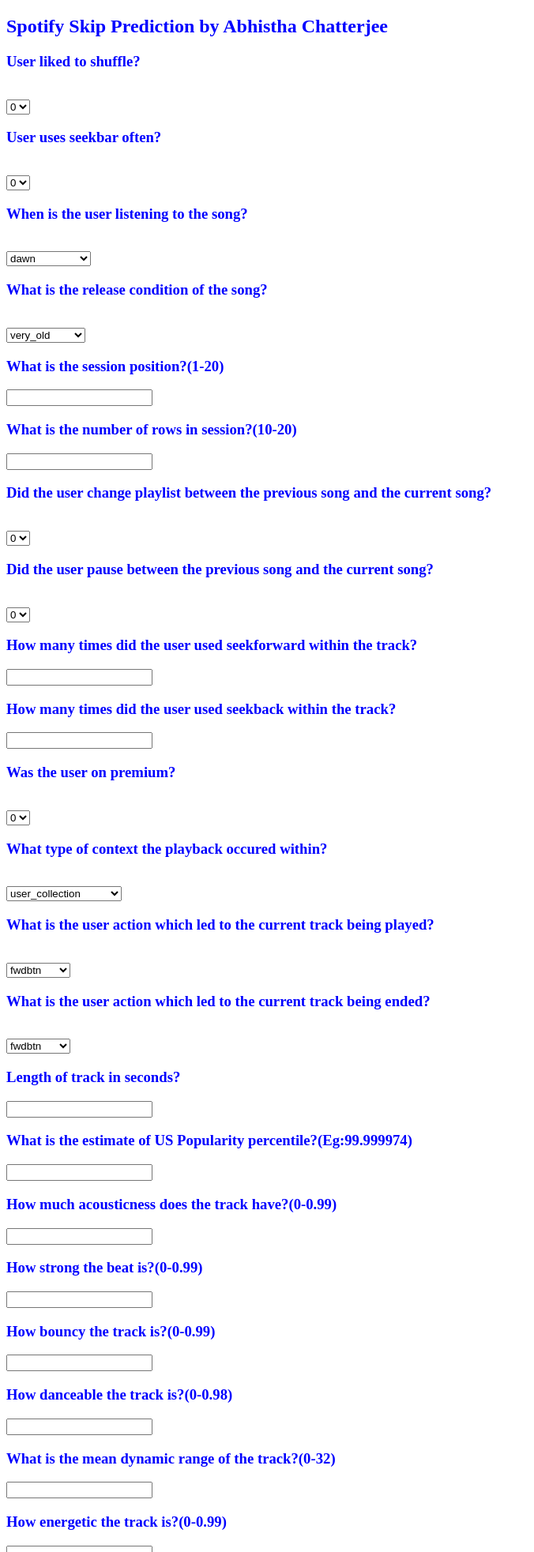
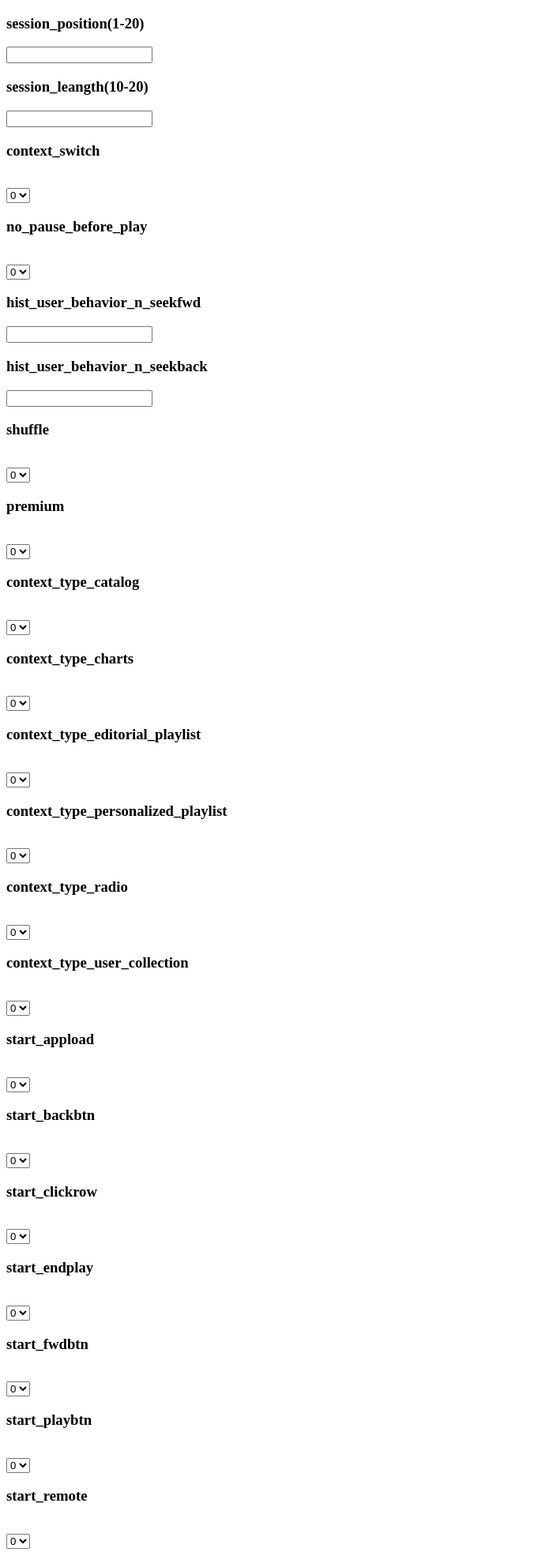
Before and after one commit to samyak2001/spotify, a Flask app: page / in a window 1280 px wide. Shown: the top 1965 px of the page at 79% size, without its empty margins (0-676 px from the left). Run offline with Flask 2, Linux system fonts and the light colour scheme; parts of the project's set-up code (start-up, migrations or seed data) failed here and were passed over.

Commit message:
Update index.html

```diff
--- a/templates/index.html
+++ b/templates/index.html
@@ -1,3 +1,4 @@
+
 <!DOCTYPE html>
 <html lang="en">
 
@@ -8,193 +9,240 @@
 </head>
 
 <body>
+        <form action="{{ url_for('predict')}}" method="post">
 
-    <div style="color:blue">
-        <form action="{{ url_for('predict')}}" method="post">
-            <h2>Spotify Skip Prediction by Abhistha Chatterjee</h2>
+
+            <h3>session_position(1-20)</h3>
+            <input id="session_position" name="session_position" type="number ">
+
+            <h3>session_leangth(10-20)</h3>
+            <input id="session_length" name="session_length" type="number ">
 
             </select>
-            <h3>User liked to shuffle?</h3><br><select name="hist_user_behavior_is_shuffle" id="hist_user_behavior_is_shuffle" required="required">
+            <h3>context_switch</h3><br><select name="context_switch" id="context_switch" required="required">
                 <option value="0">0</option>
                 <option value="1">1</option>
             </select>
 
             </select>
-            <h3>User uses seekbar often?</h3><br><select name="hist_user_seek_behavior" id="hist_user_seek_behavior" required="required">
+            <h3>no_pause_before_play</h3><br><select name="no_pause_before_play" id="no_pause_before_play" required="required">
+                <option value="0">0</option>
+                <option value="1">1</option>
+            </select>
+
+            <h3>hist_user_behavior_n_seekfwd</h3>
+            <input id="hist_user_behavior_n_seekfwd" name="hist_user_behavior_n_seekfwd" type="number ">
+
+            <h3>hist_user_behavior_n_seekback</h3>
+            <input id="hist_user_behavior_n_seekback" name="hist_user_behavior_n_seekback" type="number ">
+
+            </select>
+            <h3>shuffle</h3><br><select name="hist_user_behavior_is_shuffle" id="hist_user_behavior_is_shuffle" required="required">
                 <option value="0">0</option>
                 <option value="1">1</option>
             </select>
 
             </select>
-            <h3>When is the user listening to the song?</h3><br><select name="time_of_day" id="time_of_day" required="required">
-                <option value="dawn">dawn</option>
-                <option value="early_morning">early_morning</option>
-                <option value="morning">morning</option>
-                <option value="mid_morning">mid_morning</option>
-                <option value="noon">noon</option>
-                <option value="afternoon">afternoon</option>
-                <option value="evening">evening</option>
-                <option value="night">night</option>
-            </select>
-
-            </select>
-            <h3>What is the release condition of the song?</h3><br><select name="release_condition" id="release_condition" required="required">
-                <option value="very_old">very_old</option>
-                <option value="old">old</option>
-                <option value="relatively_old">relatively_old</option>
-                <option value="new">new</option>
-                <option value="mordern">mordern</option>
-                <option value="latest">latest</option>
-            </select>
-
-            <h3>What is the session position?(1-20)</h3>
-            <input id="session_position" name="session_position" type="number ">
-
-            <h3>What is the number of rows in session?(10-20)</h3>
-            <input id="session_length" name="session_length" type="number ">
-
-            </select>
-            <h3>Did the user change playlist between the previous song and the current song?</h3><br><select name="context_switch" id="context_switch" required="required">
+            <h3>premium</h3><br><select name="premium" id="premium" required="required">
                 <option value="0">0</option>
                 <option value="1">1</option>
             </select>
 
+
             </select>
-            <h3>Did the user pause between the previous song and the current song?</h3><br><select name="no_pause_before_play" id="no_pause_before_play" required="required">
+            <h3>context_type_catalog</h3><br><select name="context_type_catalog" id="context_type_catalog" required="required">
+                <option value="0">0</option>
+                <option value="1">1</option>
+            </select>
+            </select>
+            <h3>context_type_charts</h3><br><select name="context_type_charts" id="context_type_charts" required="required">
+                <option value="0">0</option>
+                <option value="1">1</option>
+            </select>
+            </select>
+            <h3>context_type_editorial_playlist</h3><br><select name="context_type_editorial_playlist" id="context_type_editorial_playlist" required="required">
+                <option value="0">0</option>
+                <option value="1">1</option>
+            </select>
+            </select>
+            <h3>context_type_personalized_playlist</h3><br><select name="context_type_personalized_playlist" id="context_type_personalized_playlist" required="required">
+                <option value="0">0</option>
+                <option value="1">1</option>
+            </select>
+            </select>
+            <h3>context_type_radio</h3><br><select name="context_type_radio" id="context_type_radio" required="required">
+                <option value="0">0</option>
+                <option value="1">1</option>
+            </select>
+            </select>
+            <h3>context_type_user_collection</h3><br><select name="context_type_user_collection" id="context_type_user_collection" required="required">
+                <option value="0">0</option>
+                <option value="1">1</option>
+            </select>
+            </select>
+            <h3>start_appload</h3><br><select name="hist_user_behavior_start_appload" id="hist_user_behavior_start_appload" required="required">
+                <option value="0">0</option>
+                <option value="1">1</option>
+            </select>
+            </select>
+            <h3>start_backbtn</h3><br><select name="hist_user_behavior_start_backbtn" id="hist_user_behavior_start_backbtn" required="required">
+                <option value="0">0</option>
+                <option value="1">1</option>
+            </select>
+            </select>
+            <h3>start_clickrow</h3><br><select name="hist_user_behavior_start_clickrow" id="hist_user_behavior_start_clickrow" required="required">
+                <option value="0">0</option>
+                <option value="1">1</option>
+            </select>
+            </select>
+            <h3>start_endplay</h3><br><select name="hist_user_behavior_start_endplay" id="hist_user_behavior_start_endplay" required="required">
+                <option value="0">0</option>
+                <option value="1">1</option>
+            </select>
+            </select>
+            <h3>start_fwdbtn</h3><br><select name="hist_user_behavior_start_fwdbtn" id="hist_user_behavior_start_fwdbtn" required="required">
+                <option value="0">0</option>
+                <option value="1">1</option>
+            </select>
+            </select>
+            <h3>start_playbtn</h3><br><select name="hist_user_behavior_start_playbtn" id="hist_user_behavior_start_playbtn" required="required">
+                <option value="0">0</option>
+                <option value="1">1</option>
+            </select>
+            </select>
+            <h3>start_remote</h3><br><select name="hist_user_behavior_start_remote" id="hist_user_behavior_start_remote" required="required">
+                <option value="0">0</option>
+                <option value="1">1</option>
+            </select>
+            </select>
+            <h3>start_trackdone</h3><br><select name="hist_user_behavior_start_trackdone" id="hist_user_behavior_start_trackdone" required="required">
+                <option value="0">0</option>
+                <option value="1">1</option>
+            </select>
+            </select>
+            <h3>start_trackerror</h3><br><select name="hist_user_behavior_start_trackerror" id="hist_user_behavior_start_trackerror" required="required">
+                <option value="0">0</option>
+                <option value="1">1</option>
+            </select>
+            </select>
+            <h3>end_backbtn</h3><br><select name="hist_user_behavior_end_backbtn" id="hist_user_behavior_end_backbtn" required="required">
+                <option value="0">0</option>
+                <option value="1">1</option>
+            </select>
+            </select>
+            <h3>end_clickrow</h3><br><select name="hist_user_behavior_end_clickrow" id="hist_user_behavior_end_clickrow" required="required">
+                <option value="0">0</option>
+                <option value="1">1</option>
+            </select>
+            </select>
+            <h3>end_endplay</h3><br><select name="hist_user_behavior_end_endplay" id="hist_user_behavior_end_endplay" required="required">
+                <option value="0">0</option>
+                <option value="1">1</option>
+            </select>
+            </select>
+            <h3>end_fwdbtn</h3><br><select name="hist_user_behavior_end_fwdbtn" id="hist_user_behavior_end_fwdbtn" required="required">
+                <option value="0">0</option>
+                <option value="1">1</option>
+            </select>
+            </select>
+            <h3>end_logout</h3><br><select name="hist_user_behavior_end_logout" id="hist_user_behavior_end_logout" required="required">
+                <option value="0">0</option>
+                <option value="1">1</option>
+            </select>
+            </select>
+            <h3>end_remote</h3><br><select name="hist_user_behavior_end_remote" id="hist_user_behavior_end_remote" required="required">
+                <option value="0">0</option>
+                <option value="1">1</option>
+            </select>
+            </select>
+            <h3>end_trackdone</h3><br><select name="hist_user_behavior_end_trackdone" id="hist_user_behavior_end_trackdone" required="required">
                 <option value="0">0</option>
                 <option value="1">1</option>
             </select>
 
-            <h3>How many times did the user used seekforward within the track?</h3>
-            <input id="hist_user_behavior_n_seekfwd" name="hist_user_behavior_n_seekfwd" type="number ">
+            <h3>duration (in seconds)</h3>
+            <input id="duration" name="duration" type="number ">
 
-            <h3>How many times did the user used seekback within the track?</h3>
-            <input id="hist_user_behavior_n_seekback" name="hist_user_behavior_n_seekback" type="number ">
+            <h3>us_popularity_estimate (in percentage)</h3>
+            <input id="us_popularity_estimate" name="us_popularity_estimate" type="number ">
 
+            <h3>acousticness (0-0.99)</h3>
+            <input id="acousticness" name="acousticness" type="number ">
+
+            <h3>beat_strength (0-0.99)</h3>
+            <input id="beat_strength" name="beat_strength" type="number ">
+
+            <h3>bounciness (0-0.99)</h3>
+            <input id="bounciness" name="bounciness" type="number ">
+
+            <h3>danceability (0-0.98)</h3>
+            <input id="danceability" name="danceability" type="number ">
+
+            <h3>dyn_range_mean(0-32)</h3>
+            <input id="dyn_range_mean" name="dyn_range_mean" type="number ">
+
+            <h3>energy(0-0.99)</h3>
+            <input id="energy" name="energy" type="number ">
+
+            <h3>instrumentalness(0-0.99)</h3>
+            <input id="instrumentalness" name="instrumentalness" type="number ">
+
+            <h3> flatness (0-1)</h3>
+            <input id="flatness" name="flatness" type="number ">
+
+            <h3>liveness(0-0.99)</h3>
+            <input id="liveness" name="liveness" type="number ">
+
+            <h3>loudness (-60 to +1.6)</h3>
+            <input id="loudness" name="loudness" type="number ">
+
+            <h3> mechanism (0-1)</h3>
+            <input id="mechanism" name="mechanism" type="number ">
             </select>
-            <h3>Was the user on premium?</h3><br><select name="premium" id="premium" required="required">
+            <h3>is_major</h3><br><select name="is_major" id="is_major" required="required">
                 <option value="0">0</option>
                 <option value="1">1</option>
             </select>
 
-            </select>
-            <h3>What type of context the playback occured within?</h3><br><select name="context_type" id="context_type" required="required">
-                <option value="user_collection">user_collection</option>
-                <option value="catalog">catalog</option>
-                <option value="editorial_playlist">editorial_playlist</option>
-                <option value="radio">radio</option>
-                <option value="personalized_playlist">personalized_playlist</option>
-                <option value="charts">charts</option>
+            <h3> organism (0-0.96)</h3>
+            <input id="organism" name="organism" type="number ">
+
+            <h3>speechiness(0-0.96)</h3>
+            <input id="speechiness" name="speechiness" type="number ">
+
+            <h3>tempo (0-219)</h3>
+            <input id="tempo" name="tempo" type="number ">
+
+            <h3>valence (0-0.99)</h3>
+            <input id="valence" name="valence" type="number ">
+
+            <h3>acoustic_vector_0 (0-0.93)</h3>
+            <input id="acoustic_vector_0" name="acoustic_vector_0" type="number ">
+
+            <h3>acoustic_vector_1 (0-0.82)</h3>
+            <input id="acoustic_vector_1" name="acoustic_vector_1" type="number ">
+
+            <h3>acoustic_vector_2 (0-0.60)</h3>
+            <input id="acoustic_vector_2" name="acoustic_vector_2" type="number ">
+
+            <h3>acoustic_vector_3 (0-1.07)</h3>
+            <input id="acoustic_vector_3" name="acoustic_vector_3" type="number ">
+
+            <h3>acoustic_vector_4 (0-0.89)</h3>
+            <input id="acoustic_vector_4" name="acoustic_vector_4" type="number ">
+
+            <h3>acoustic_vector_5 (0-0.38) </h3>
+            <input id="acoustic_vector_5" name="acoustic_vector_5" type="number ">
+
+            <h3>acoustic_vector_6 (0-0.99)</h3>
+            <input id="acoustic_vector_6" name="acoustic_vector_6" type="number ">
+
+            <h3>acoustic_vector_7 (0-1.1)</h3>
+            <input id="acoustic_vector_7" name="acoustic_vector_7" type="number ">
+
             </select>
 
-            </select>
-            <h3>What is the user action which led to the current track being played?</h3><br><select name="hist_user_behavior_reason_start" id="hist_user_behavior_reason_start" required="required">
-                <option value="fwdbtn">fwdbtn</option>
-                <option value="trackdone">trackdone</option>
-                <option value="clickrow">clickrow</option>
-                <option value="backbtn">backbtn</option>
-                <option value="appload">appload</option>
-                <option value="playbtn">playbtn</option>
-                <option value="remote">remote</option>
-                <option value="trackerror">trackerror</option>
-                <option value="endplay">endplay</option>
-            </select>
-
-            </select>
-            <h3>What is the user action which led to the current track being ended?</h3><br><select name="hist_user_behavior_reason_end" id="hist_user_behavior_reason_end" required="required">
-                <option value="fwdbtn">fwdbtn</option>
-                <option value="trackdone">trackdone</option>
-                <option value="clickrow">clickrow</option>
-                <option value="backbtn">backbtn</option>
-                <option value="endplay">endplay</option>
-                <option value="logout">logout</option>
-                <option value="remote">remote</option>
-            </select>
-
-            <h3>Length of track in seconds?</h3>
-            <input id="duration" name="duration" type="number ">
-
-            <h3>What is the estimate of US Popularity percentile?(Eg:99.999974)</h3>
-            <input id="us_popularity_estimate" name="us_popularity_estimate" type="number ">
-
-            <h3>How much acousticness does the track have?(0-0.99)</h3>
-            <input id="acousticness" name="acousticness" type="number ">
-
-            <h3>How strong the beat is?(0-0.99)</h3>
-            <input id="beat_strength" name="beat_strength" type="number ">
-
-            <h3>How bouncy the track is?(0-0.99)</h3>
-            <input id="bounciness" name="bounciness" type="number ">
-
-            <h3>How danceable the track is?(0-0.98)</h3>
-            <input id="danceability" name="danceability" type="number ">
-
-            <h3>What is the mean dynamic range of the track?(0-32)</h3>
-            <input id="dyn_range_mean" name="dyn_range_mean" type="number ">
-
-            <h3>How energetic the track is?(0-0.99)</h3>
-            <input id="energy" name="energy" type="number ">
-
-            <h3>How much instrumentalness does the track have?(0-0.99)</h3>
-            <input id="instrumentalness" name="instrumentalness" type="number ">
-
-            <h3>What is the flatness quotient of the track?(0-1)</h3>
-            <input id="flatness" name="flatness" type="number ">
-
-            <h3>What is the liveness quotient of the track?(0-0.99)</h3>
-            <input id="liveness" name="liveness" type="number ">
-
-            <h3>What is the loudness of the track in db?(-60 to +1.6)</h3>
-            <input id="loudness" name="loudness" type="number ">
-
-            <h3>What is the mechanism qutient of the track?(0-1)</h3>
-            <input id="mechanism" name="mechanism" type="number ">
-
-            </select>
-            <h3>What is the mode of the track?</h3><br><select name="mode" id="mode" required="required">
-                <option value="major">major</option>
-                <option value="minor">minor</option>
-            </select>
-
-            <h3>What is the organism qutient of the track?(0-0.96)</h3>
-            <input id="organism" name="organism" type="number ">
-
-            <h3>What is the speechiness qutient of the track?(0-0.96)</h3>
-            <input id="speechiness" name="speechiness" type="number ">
-
-            <h3>What is the tempo of the track?(0-219)</h3>
-            <input id="tempo" name="tempo" type="number ">
-
-            <h3>What is the valence of the track?(0-0.99)</h3>
-            <input id="valence" name="valence" type="number ">
-
-            <h3>What is the acoustic_vector_0 of the track?(0-0.93)</h3>
-            <input id="acoustic_vector_0" name="acoustic_vector_0" type="number ">
-
-            <h3>What is the acoustic_vector_1 of the track?(0-0.82)</h3>
-            <input id="acoustic_vector_1" name="acoustic_vector_1" type="number ">
-
-            <h3>What is the acoustic_vector_2 of the track?(0-0.60)</h3>
-            <input id="acoustic_vector_2" name="acoustic_vector_2" type="number ">
-
-            <h3>What is the acoustic_vector_3 of the track?(0-1.07)</h3>
-            <input id="acoustic_vector_3" name="acoustic_vector_3" type="number ">
-
-            <h3>What is the acoustic_vector_4 of the track?(0-0.89)</h3>
-            <input id="acoustic_vector_4" name="acoustic_vector_4" type="number ">
-
-            <h3>What is the acoustic_vector_5 of the track?(0-0.38)</h3>
-            <input id="acoustic_vector_5" name="acoustic_vector_5" type="number ">
-
-            <h3>What is the acoustic_vector_6 of the track?(0-0.99)</h3>
-            <input id="acoustic_vector_6" name="acoustic_vector_6" type="number ">
-
-            <h3>What is the acoustic_vector_7 of the track?(0-1.1)</h3>
-            <input id="acoustic_vector_7" name="acoustic_vector_7" type="number ">
-
-
-
-            <br><br><button id="sub" type="submit ">Predict Skip Status for given criterias</button>
+            <br><br><button id="sub" type="submit ">Predict</button>
             <br>
 
 
```
